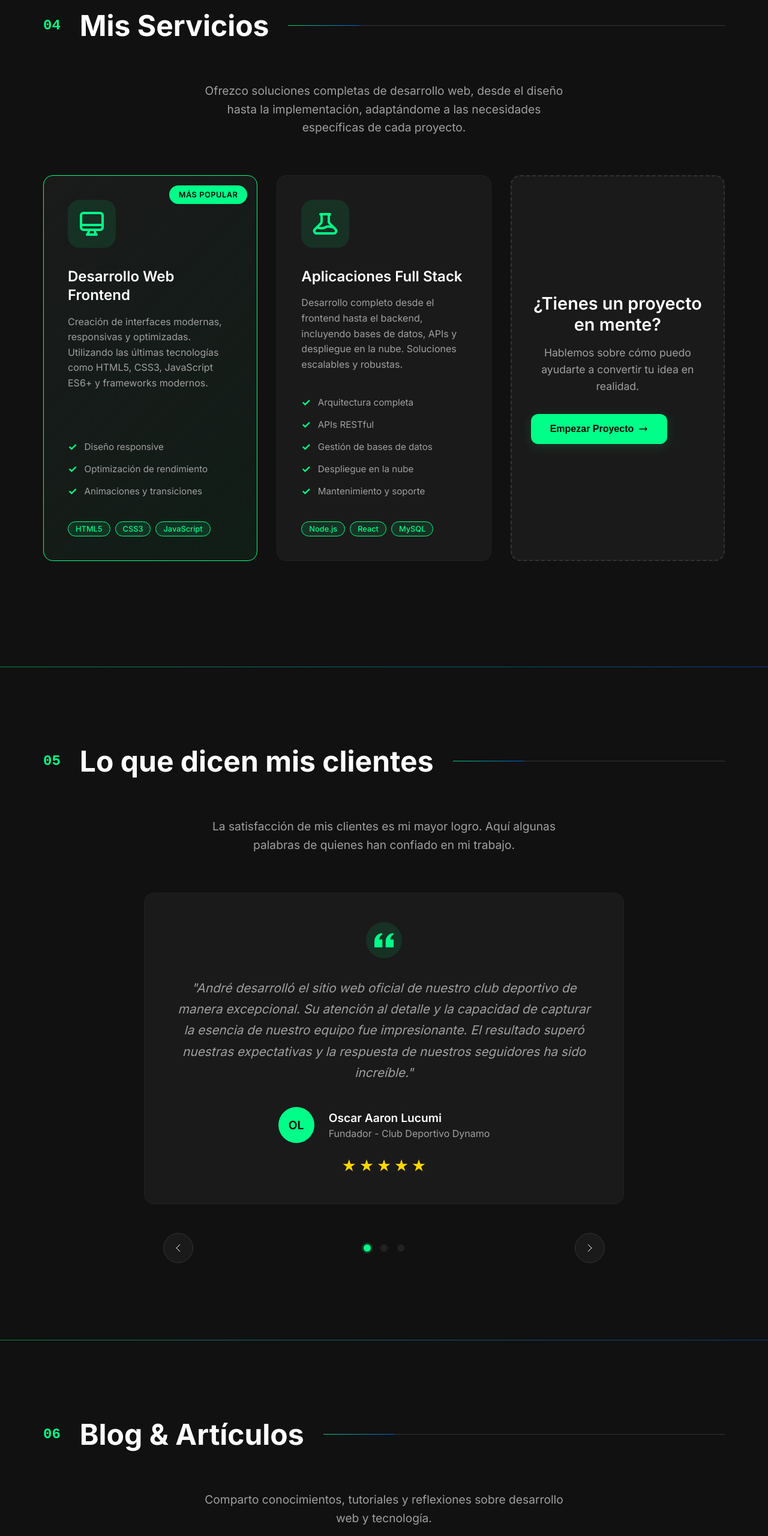
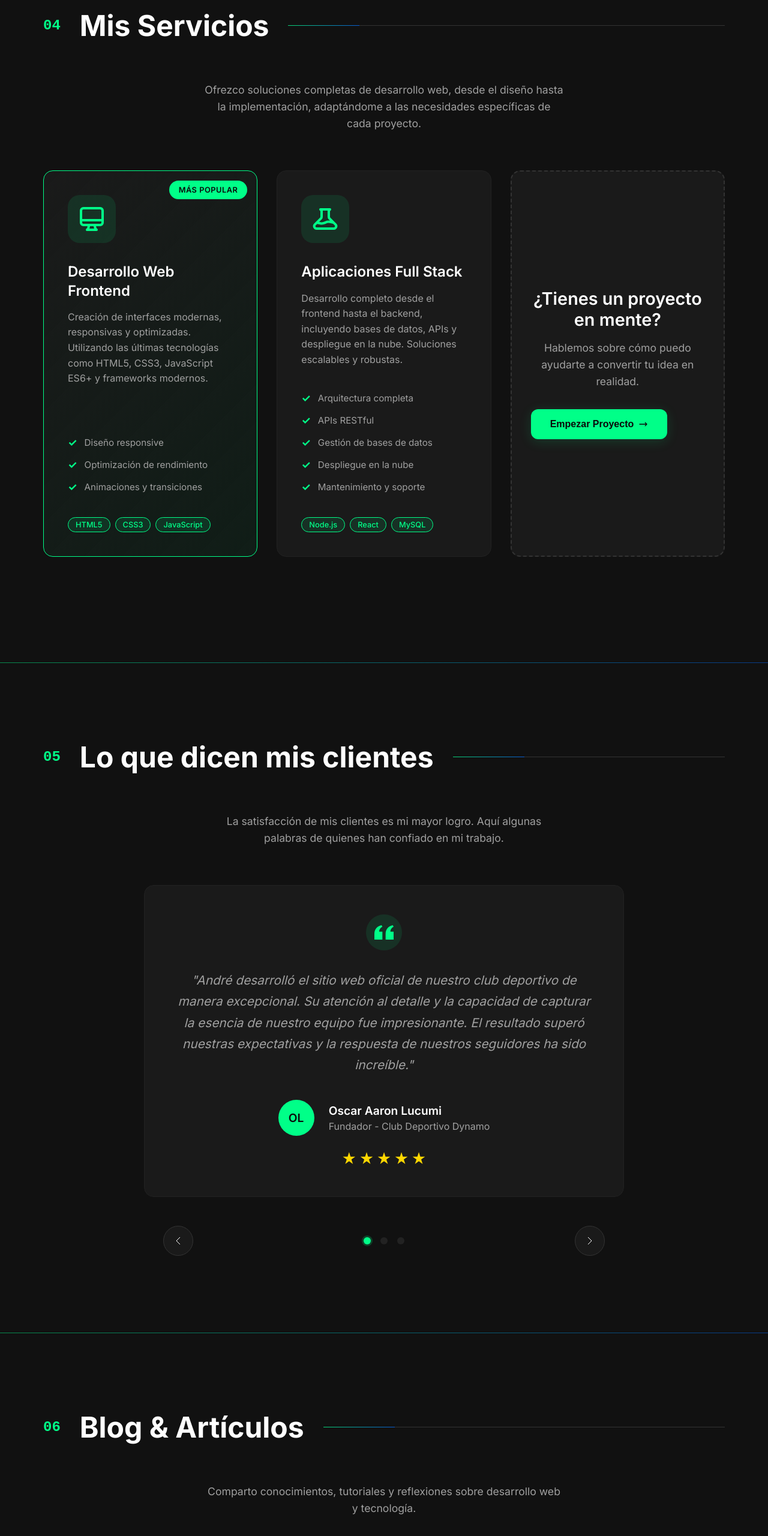
Before and after one commit to AndruRz/PortafolioWeb, a plain HTML site: page index.html in a window 1280 px wide. Shown: the part 5300-7860 px from the top of the page at 60% size. Drawn offline with Linux system fonts and the light colour scheme.

Commit message:
Add files via upload

```diff
--- a/styles.css
+++ b/styles.css
@@ -3,20 +3,6 @@
   padding: 0;
   box-sizing: border-box;
 }
-
-/* Prevent iOS text size adjustments and zoom */
-html {
-  -webkit-text-size-adjust: 100%; /* Prevent font size inflation */
-  touch-action: manipulation; /* Disable double-tap zoom, improve touch */
-}
-
-/* Prevent zoom on form inputs */
-input,
-textarea,
-select {
-  font-size: 16px; /* Minimum font size to prevent iOS zoom on focus */
-}
-
 
 body {
   font-family: 'Inter', -apple-system, BlinkMacSystemFont, 'Segoe UI', sans-serif;
@@ -1973,6 +1959,7 @@ body.loaded {
     align-items: center;
 }
 
+/*PRIMERA PARTE DE RESPONISVE*/
 
 /* ================================
    SECCIÓN DE SERVICIOS
@@ -2008,7 +1995,7 @@ body.loaded {
 }
 
 .services-description {
-    font-size: 1.2rem;
+    font-size: 1.1rem;
     line-height: 1.6;
     color: var(--color-text-secondary);
     max-width: 600px;
@@ -2213,7 +2200,7 @@ body.loaded {
 }
 
 .testimonials-description {
-    font-size: 1.2rem;
+    font-size: 1.1rem;
     line-height: 1.6;
     color: var(--color-text-secondary);
     max-width: 600px;
@@ -2423,7 +2410,7 @@ body.loaded {
 }
 
 .blog-description {
-    font-size: 1.2rem;
+    font-size: 1.1rem;
     line-height: 1.6;
     color: var(--color-text-secondary);
     max-width: 600px;
@@ -2666,7 +2653,7 @@ body.loaded {
 }
 
 .contact-description {
-    font-size: 1.2rem;
+    font-size: 1.1rem;
     line-height: 1.6;
     color: var(--color-text-secondary);
     max-width: 600px;
@@ -3239,7 +3226,7 @@ body.loaded {
 }
 
 .contributions-description {
-    font-size: 1.2rem;
+    font-size: 1.1rem;
     line-height: 1.7;
     color: var(--color-text-secondary);
     margin-bottom: 2rem;
```
